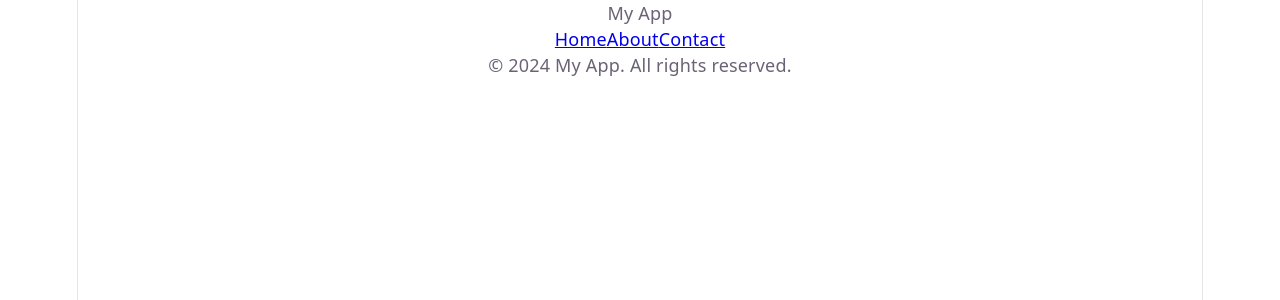
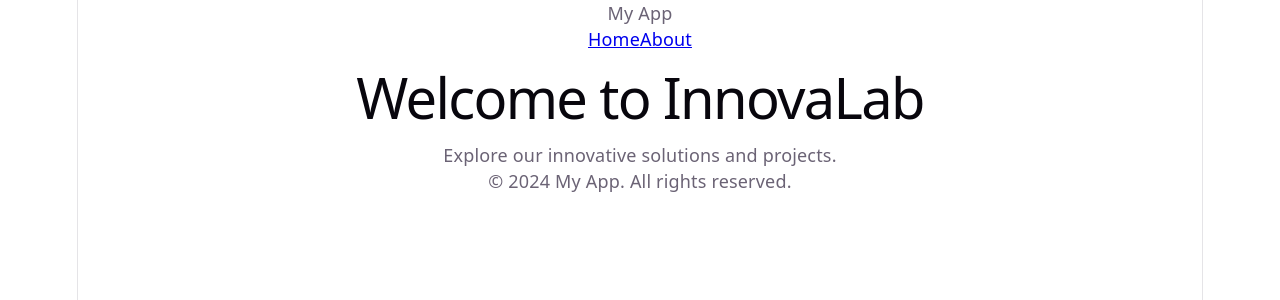
Before and after one commit to guido-pasciucco/InnovaLab-E12, a React (Vite) app in the folder front/: page / in a window 1280 px wide. Shown: the top 300 px of the page. Built offline with nearby package versions, Linux system fonts and the light colour scheme.

Commit message:
modificacion rutas

```diff
--- a/front/src/components/footer.jsx
+++ b/front/src/components/footer.jsx
@@ -1,10 +1,8 @@
 
 export default function Footer() {
     return (
-        <footer className="bg-gray-800 text-white p-4 mt-8">
-            <div className="container mx-auto text-center">
+            <div>
                 <p>&copy; 2024 My App. All rights reserved.</p>
             </div>
-        </footer>
     );
 }
--- a/front/src/components/navbar.jsx
+++ b/front/src/components/navbar.jsx
@@ -8,7 +8,6 @@ export default function Navbar() {
                     <div className="space-x-4">
                         <a href="/" className="hover:text-gray-300">Home</a>
                         <a href="/about" className="hover:text-gray-300">About</a>
-                        <a href="/contact" className="hover:text-gray-300">Contact</a>
                     </div>
                 </div>
             </div>
--- a/front/src/layout/layout.jsx
+++ b/front/src/layout/layout.jsx
@@ -4,9 +4,9 @@ import Footer from '../components/footer'
 
 export default function Layout() {
     return (
-        <div className="flex flex-col min-h-screen">
+        <div >
             <Navbar />
-            <main className="flex-grow">
+            <main >
                 {/* Your main content goes here */}
                 <Outlet />
             </main>
--- a/front/src/router/routerApp.jsx
+++ b/front/src/router/routerApp.jsx
@@ -1,5 +1,8 @@
 import { BrowserRouter as Router, Route, Routes } from 'react-router-dom';
 import Layout from '../layout/layout';
+
+import Home from '../components/home';
+import About from '../components/about';
 
 export default function RouterApp() {
     return (
@@ -8,7 +11,8 @@ export default function RouterApp() {
                 <Routes>
                     {/* Define your routes here */}
                     <Route path="/" element={<Layout />} >
-
+                        <Route index element={<Home />} />
+                        <Route path="about" element={<About />} />
                     </Route>
                 </Routes>
             </Router>
```
